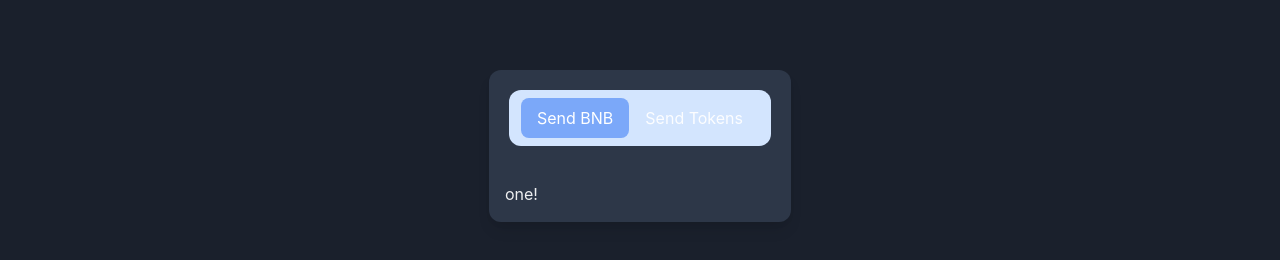
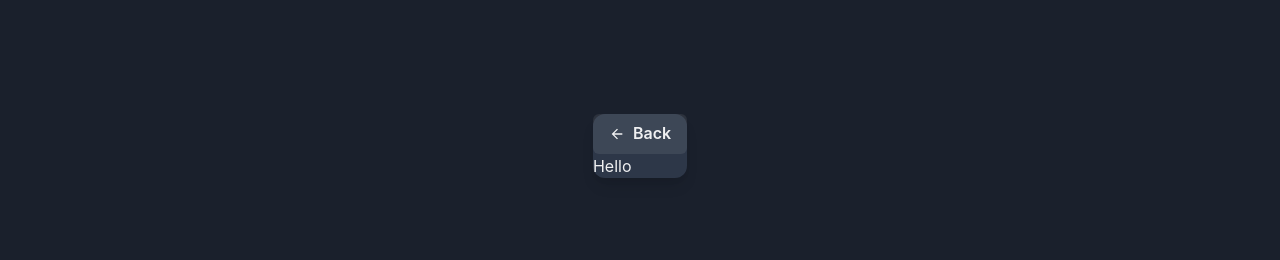
Before and after one commit to rohithandique/multisend-dapp, a React (Create React App) app: page /confirm in a window 1280 px wide. Shown: the part 286-546 px from the top of the page. Built offline with nearby package versions, Linux system fonts and the light colour scheme; what web3modal would draw is missing.

Commit message:
added confirmation component

```diff
--- /dev/null
+++ b/src/components/Home/Confirm.js
@@ -0,0 +1,25 @@
+import React from 'react'
+import { Center, Box, useColorModeValue,
+    Button
+} from '@chakra-ui/react'
+import { useNavigate } from "react-router-dom";
+import { ArrowBackIcon } from '@chakra-ui/icons';
+
+export default function Confirm() {
+
+    const bg = useColorModeValue("#E5E5E5", "gray.800");
+    let navigate = useNavigate();
+
+    return (
+    <Center bg={bg} h="90vh">
+        <Box rounded="xl" shadow="lg" bg={useColorModeValue("white", "gray.700")}>
+            <Button leftIcon={<ArrowBackIcon />} onClick={()=>{navigate("/", { replace: false })}}>
+                Back
+            </Button>
+            <p>
+                Hello
+            </p>
+        </Box>
+    </Center>
+  )
+}
--- a/src/components/Home/MainTabs.js
+++ b/src/components/Home/MainTabs.js
@@ -1,13 +1,17 @@
 import React from 'react'
-import { Tabs, TabList, TabPanels, Tab, TabPanel, Center, Box, useColorModeValue } from '@chakra-ui/react'
+import { Tabs, TabList, TabPanels, Tab, TabPanel, Center, Box, useColorModeValue,
+    Button
+} from '@chakra-ui/react'
+import { useNavigate } from "react-router-dom";
 
 export default function MainTabs() {
 
     const bg = useColorModeValue("#E5E5E5", "gray.800");
+    let navigate = useNavigate();
 
     return (
     <Center bg={bg} h="90vh">
-        <Box rounded="xl" shadow="lg" bg={useColorModeValue("White", "gray.700")}>
+        <Box pb="4" rounded="xl" shadow="lg" bg={useColorModeValue("white", "gray.700")}>
             <Tabs variant='unstyled' >
             <TabList m={5} p={2} bg="brand.300" rounded="xl">
                 <Tab ml={1} _selected={{ color: 'white', bg: 'brand.200' }} rounded="lg">
@@ -26,6 +30,17 @@
                 </TabPanel>
             </TabPanels>
             </Tabs>
+            <Center>
+                <Button bg="brand.100" color="white"
+                size="md"
+                _hover={{
+                    backgroundColor: "brand.200"
+                }}
+                onClick={()=>{navigate("/confirm", { replace: false })}}
+                >
+                    NEXT
+                </Button>
+            </Center>
         </Box>
     </Center>
   )
--- a/src/views/Home.js
+++ b/src/views/Home.js
@@ -1,12 +1,19 @@
 import React from 'react'
 import Navbar from 'components/Navbar'
 import MainTabs from 'components/Home/MainTabs'
+import Confirm from 'components/Home/Confirm';
+import { BrowserRouter as Router, Routes, Route } from "react-router-dom";
 
 export default function Home() {
   return (
     <>
         <Navbar />
-        <MainTabs />
+        <Router>
+          <Routes>
+            <Route path="/" element={<MainTabs />}/>
+            <Route path="/confirm" element={<Confirm />}/>
+          </Routes>
+        </Router>
     </>
   )
 }
```
